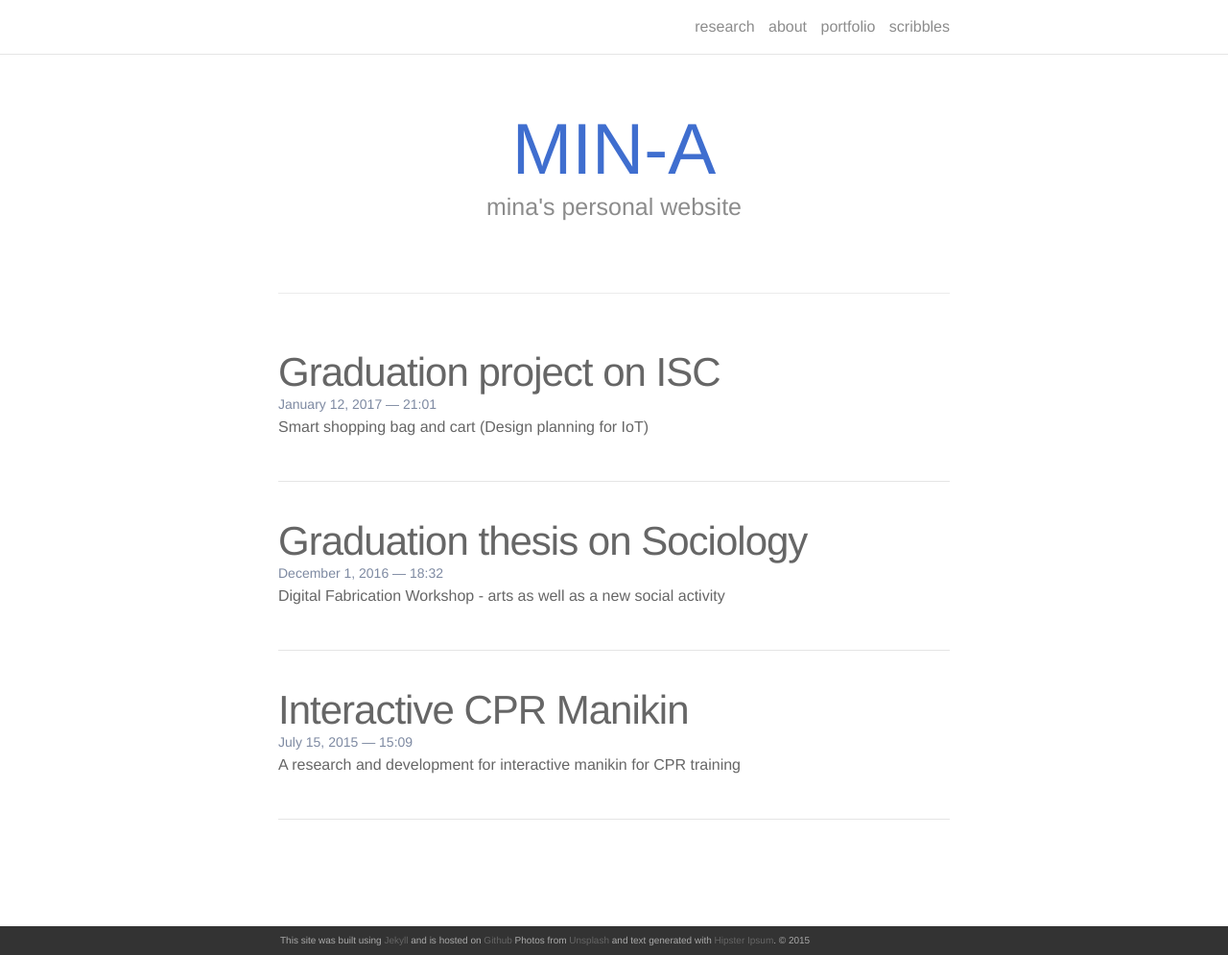
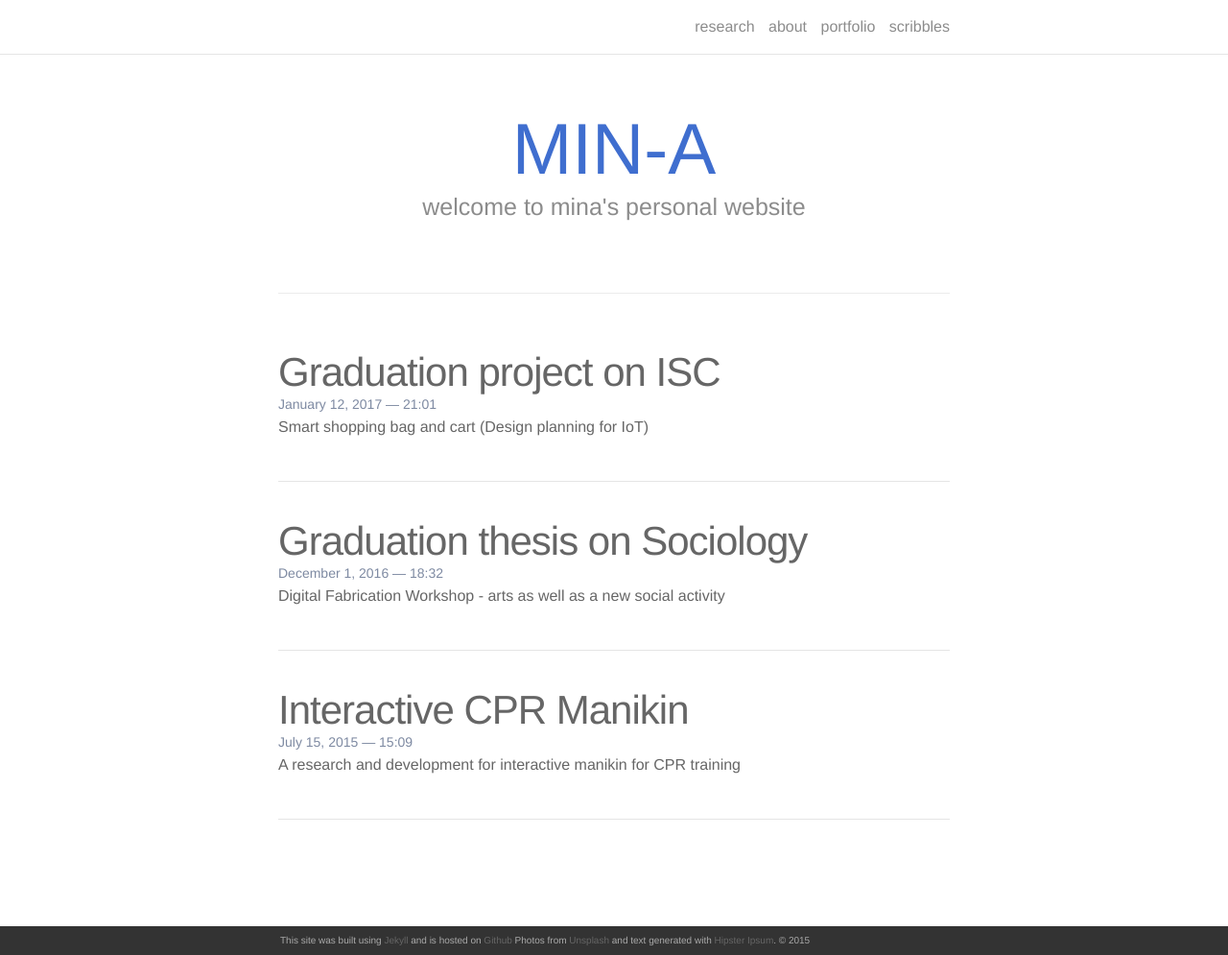
Before and after one commit to lucid2713/lucid2713.github.io, a Jekyll site: the page built from index.html, in a window 1280 px wide and 995 px high. Shown: the whole window at 96% size. Built offline with Jekyll 4.4.1, drawn with Linux system fonts in a browser that asks for light colours; nearby versions of some CDN libraries; the list of posts is cut into pages by our own code.

Commit message:
index welcome

```diff
--- a/index.html
+++ b/index.html
@@ -4,7 +4,7 @@ layout: default
 
 <div class="header-bar">
   <h1>MIN-A</h1>
-  <h2>mina's personal website</h2>
+  <h2>welcome to mina's personal website</h2>
   <br/>
   <hr>
   <br/>
```
